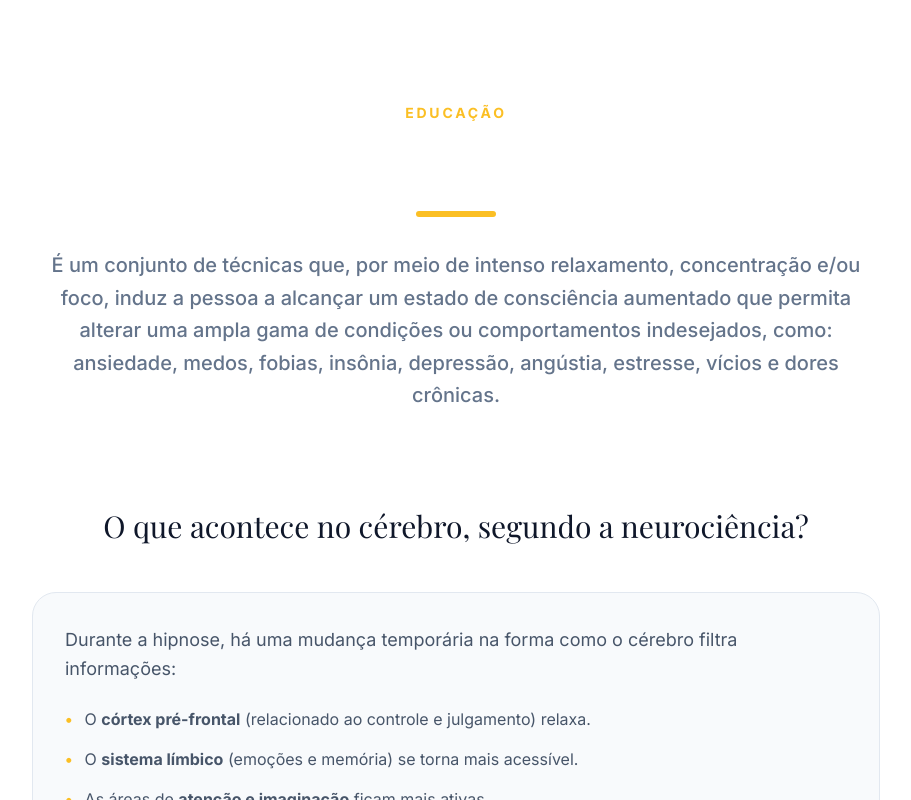
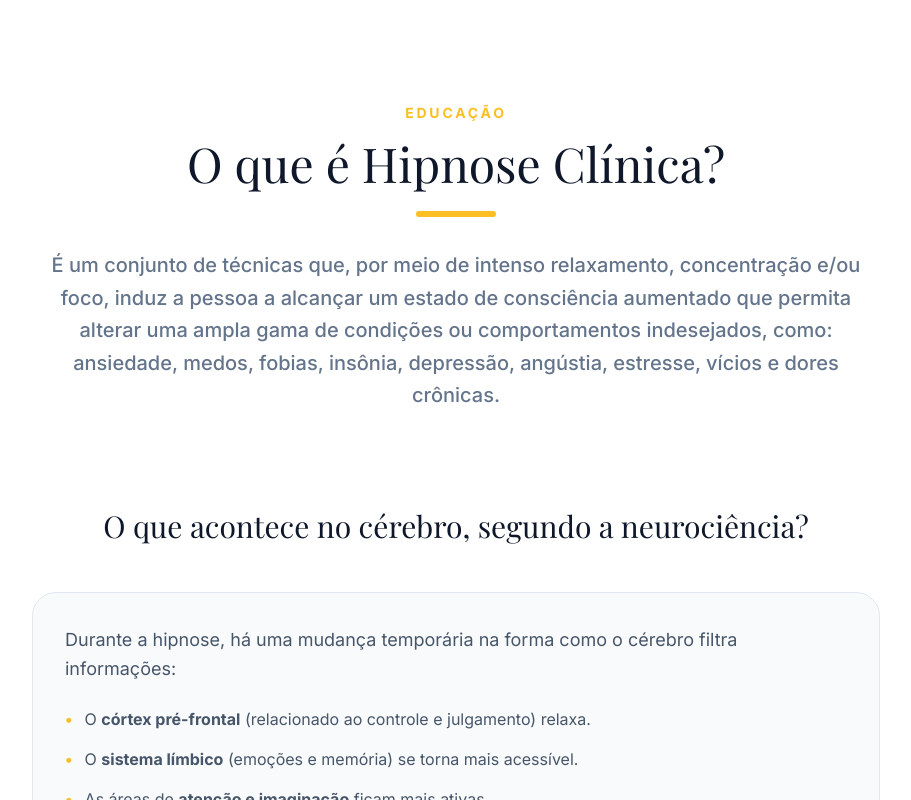
Before and after one commit to jairosouza67/XavierHipnose, a React (Vite) app: page / in a window 1280 px wide. Shown: the part 1060-1860 px from the top of the page, without its empty margins (184-1095 px from the left). Built offline with nearby package versions, Linux system fonts and the light colour scheme; a web font is replaced by a local one.

Commit message:
Cores de fontes

```diff
--- a/src/components/sections/AboutSection.tsx
+++ b/src/components/sections/AboutSection.tsx
@@ -9,7 +9,7 @@
             <div className="max-w-7xl mx-auto px-6 grid lg:grid-cols-2 gap-12 xl:gap-16 items-start">
                 <AnimatedSection direction="left">
                     <div className="space-y-7">
-                        <SectionHeading subtitle="O Especialista" title="Filipe Xavier" />
+                        <SectionHeading subtitle="O Especialista" title="Filipe Xavier" titleClassName="text-white" />
                         <div className="space-y-5 text-white/70 text-lg leading-relaxed">
                             <p>
                                 Desde 2017, quando realizei minha primeira formação em Hipnose, fiquei impressionado com o poder extraordinário do cérebro humano. Foi a partir dessa experiência que nasceu minha curiosidade e paixão pelo estudo da mente (cérebro).
--- a/src/components/sections/SectionHeading.tsx
+++ b/src/components/sections/SectionHeading.tsx
@@ -5,9 +5,10 @@
     subtitle: string;
     title: string;
     headingId?: string;
+    titleClassName?: string;
 }
 
-const SectionHeading = ({ subtitle, title, headingId }: SectionHeadingProps) => {
+const SectionHeading = ({ subtitle, title, headingId, titleClassName }: SectionHeadingProps) => {
     return (
         <div className="space-y-4">
             <AnimatedSection direction="down">
@@ -18,7 +19,7 @@
             <AnimatedSection delay={0.1}>
                 <h2
                     id={headingId}
-                    className="text-4xl md:text-5xl font-serif text-white leading-tight"
+                    className={`text-4xl md:text-5xl font-serif leading-tight ${titleClassName || 'text-primary'}`}
                 >
                     {title}
                 </h2>
```
